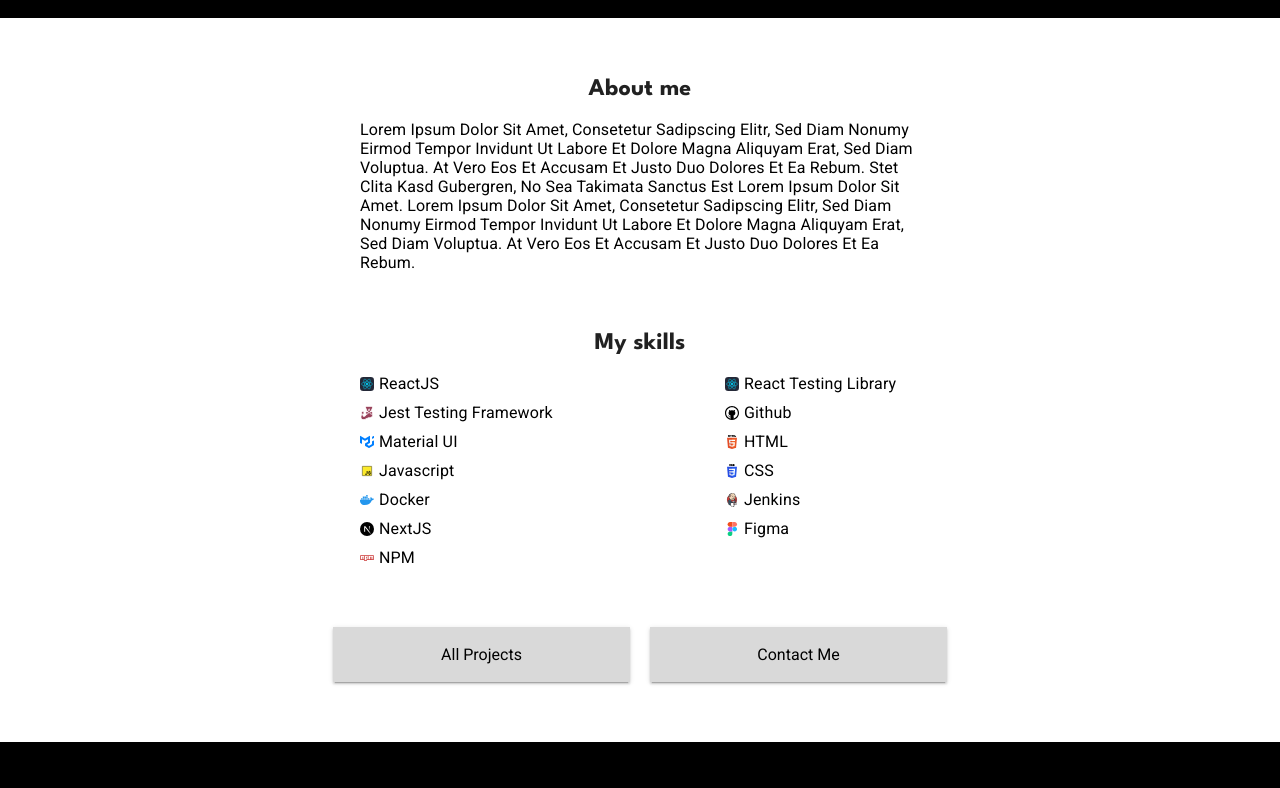
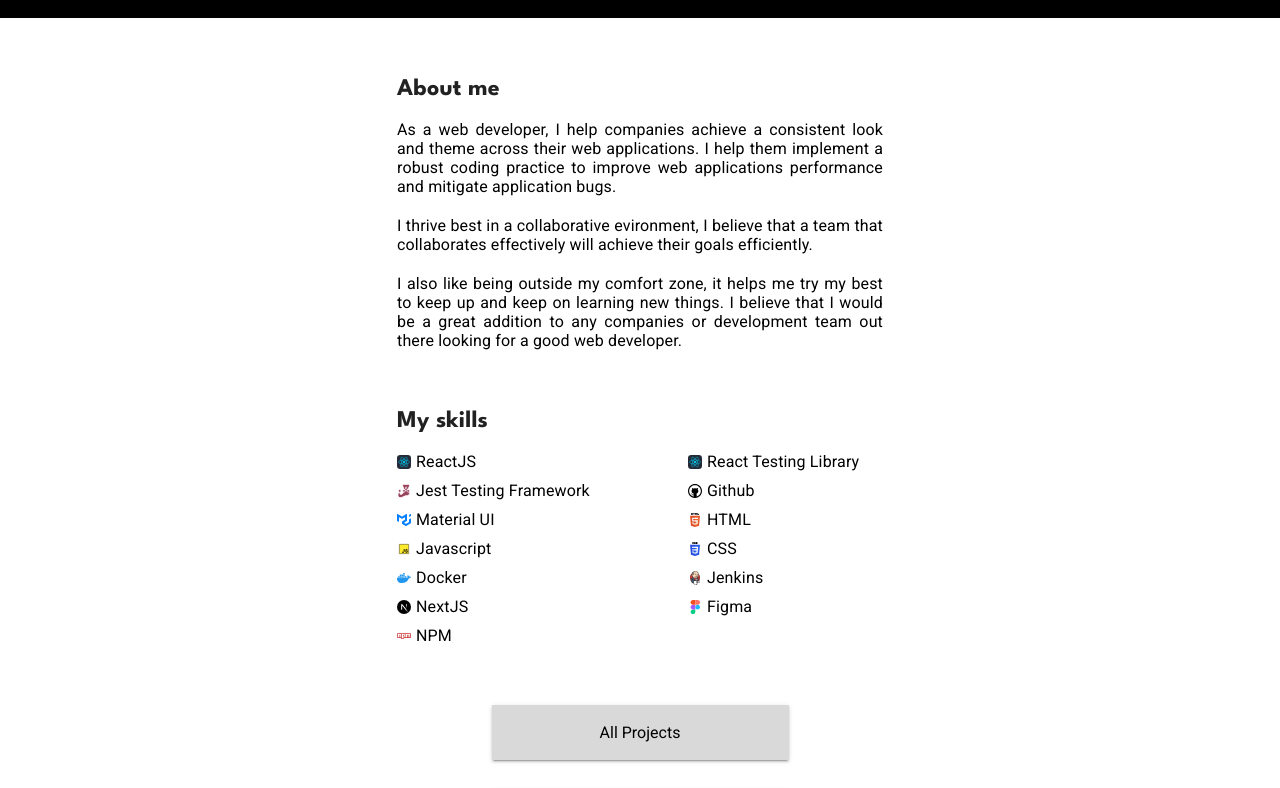
Before and after one commit to cedricmarcelino/portfolio, a Next.js app: page / in a window 1280 px wide. Shown: the part 782-1570 px from the top of the page. Built offline with nearby package versions, Linux system fonts and the light colour scheme.

Commit message:
added content to home page

```diff
--- a/src/pages/home.module.css
+++ b/src/pages/home.module.css
@@ -1,9 +1,9 @@
 .homeContainer {
     padding: 60px 37px;
-    padding-bottom: 30px;
     display: flex;
     flex-direction: column;
-    align-items: center;
+    max-width: 560px;
+    margin: auto;
 }
 
 .title {
@@ -15,9 +15,12 @@
     margin-bottom: 20px;
 }
 
-.content {
+.contentContainer {
     margin-bottom: 60px;
-    max-width: 560px;
+    display: flex;
+    flex-direction: column;
+    row-gap: 20px;
+    text-align: justify;
 }
 
 .skillsContainer{
@@ -28,7 +31,6 @@
     column-gap: 51px;
     row-gap: 10px;
     justify-content: space-between;
-    max-width: 560px;
 }
 
 .buttonText, .content, .skill {
@@ -38,7 +40,6 @@
     font-style: normal;
     font-weight: 400;
     line-height: normal;
-    text-transform: capitalize;
 }
 
 .button {
@@ -46,8 +47,7 @@
     width: 297px;
     padding: 18px 51px;
     border-radius: 0px;
-    margin: auto;
-    margin-bottom: 30px;
+    text-transform: capitalize;
 }
 
 .button:hover {
@@ -59,6 +59,7 @@
     flex-wrap: wrap;
     justify-content: center;
     column-gap: 20px;
+    row-gap: 30px;
 }
 
 .icon {
--- a/src/pages/index.tsx
+++ b/src/pages/index.tsx
@@ -83,9 +83,19 @@
         <Typography className={`${styles.title} ${spartan.variable}`}>
           About me
         </Typography>
-        <Typography className={`${styles.content} ${roboto.variable}`}>
-          Lorem ipsum dolor sit amet, consetetur sadipscing elitr, sed diam nonumy eirmod tempor invidunt ut labore et dolore magna aliquyam erat, sed diam voluptua. At vero eos et accusam et justo duo dolores et ea rebum. Stet clita kasd gubergren, no sea takimata sanctus est Lorem ipsum dolor sit amet. Lorem ipsum dolor sit amet, consetetur sadipscing elitr, sed diam nonumy eirmod tempor invidunt ut labore et dolore magna aliquyam erat, sed diam voluptua. At vero eos et accusam et justo duo dolores et ea rebum.
-        </Typography>
+        <Box className={styles.contentContainer}>
+          <Typography className={`${styles.content} ${roboto.variable}`}>
+            As a web developer, I help companies achieve a consistent look and theme across their web applications.
+            I help them implement a robust coding practice to improve web applications performance and mitigate application bugs.
+          </Typography>
+          <Typography className={`${styles.content} ${roboto.variable}`}>
+            I thrive best in a collaborative evironment, I believe that a team that collaborates effectively will achieve their goals efficiently.
+          </Typography>
+          <Typography className={`${styles.content} ${roboto.variable}`}>
+            I also like being outside my comfort zone, it helps me try my best to keep up and keep on learning new things.
+            I believe that I would be a great addition to any companies or development team out there looking for a good web developer.
+          </Typography>
+        </Box>
         <Typography className={`${styles.title} ${spartan.variable}`}>
           My skills
         </Typography>
```
